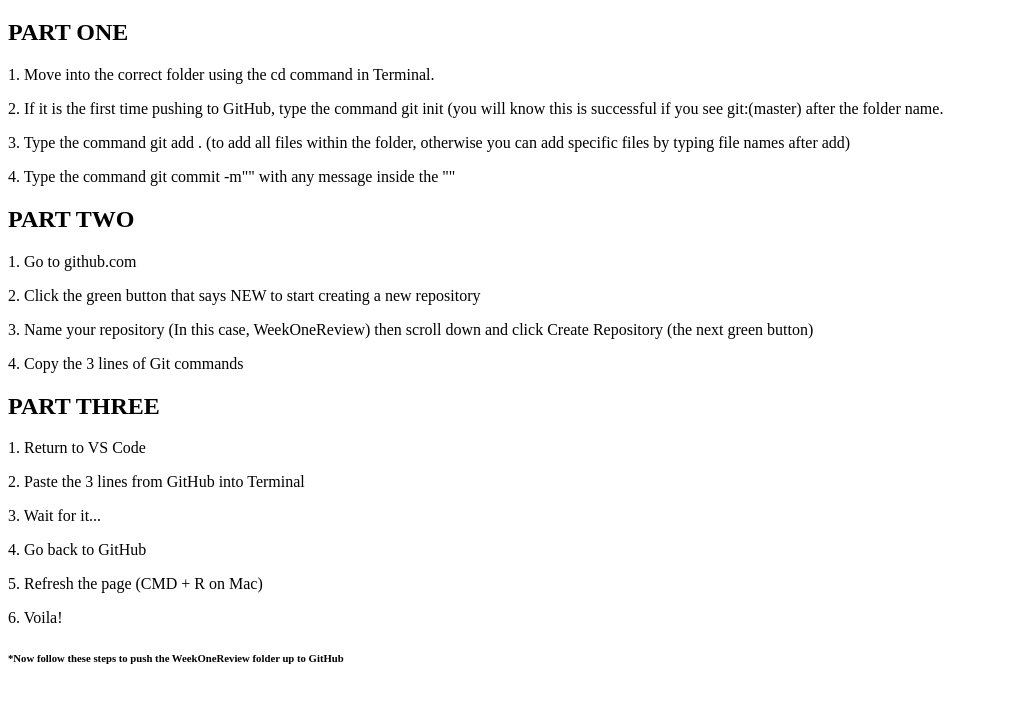
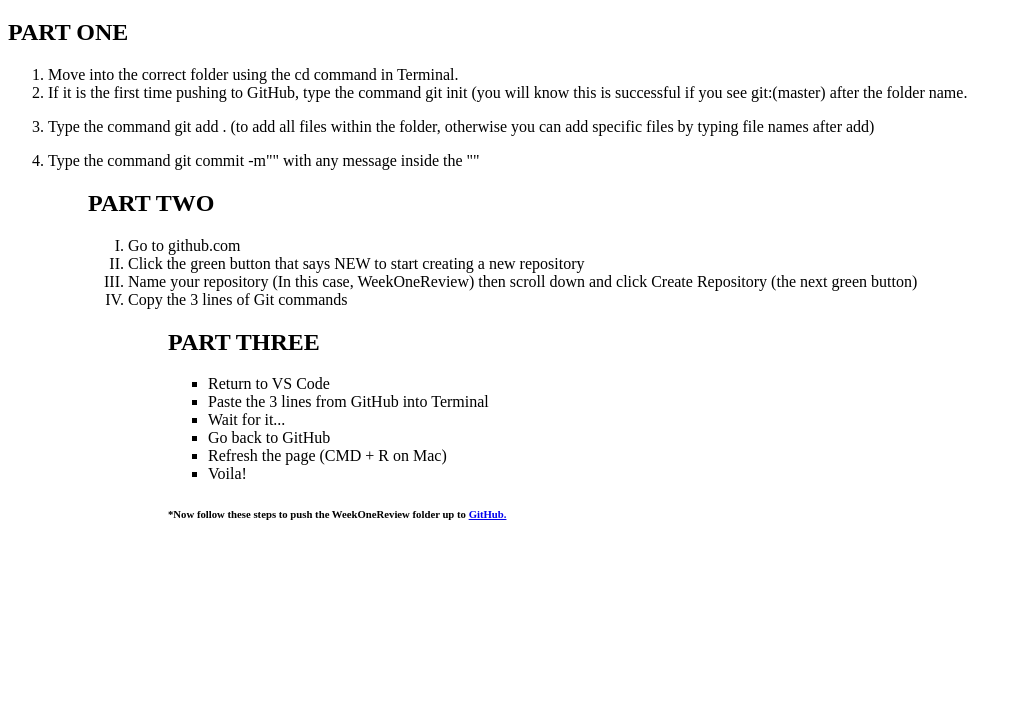
Before and after one commit to acmcgowan2/WeekOneReview, a plain HTML site: page index.html in a window 1280 px wide. Shown: the part 61-764 px from the top of the page, without its empty margins (0-1018 px from the left). Drawn offline with Linux system fonts and the light colour scheme.

Commit message:
WeekOneReview

```diff
--- a/index.html
+++ b/index.html
@@ -7,30 +7,34 @@
     <body>
         <h1>How to Push to GitHub</h1>
             <h2>PART ONE</h2>
-                <p>1. Move into the correct folder using the cd command in Terminal.</p>
-                <p>2. If it is the first time pushing to GitHub, type the command git init (you will know this is successful if you see git:(master) after the folder name.</p>
-                <p>3. Type the command git add . (to add all files within the folder, otherwise you can add specific files by typing file names after add)</p>
-                <p>4. Type the command git commit -m"" with any message inside the ""</p>
+                <ol type="1">
+                <li> Move into the correct folder using the cd command in Terminal.</li>
+                <li> If it is the first time pushing to GitHub, type the command git init (you will know this is successful if you see git:(master) after the folder name.</p>
+                <li> Type the command git add . (to add all files within the folder, otherwise you can add specific files by typing file names after add)</p>
+                <li> Type the command git commit -m"" with any message inside the ""</li>
+                <ol>
+            <h2>PART TWO</h2>
+            <ol type="I">
+                <li> Go to github.com</li>
+                <li> Click the green button that says NEW to start creating a new repository</li>
+                <li> Name your repository (In this case, WeekOneReview) then scroll down and click Create Repository (the next green button)</li>
+                <li> Copy the 3 lines of Git commands</li>
+            <ol>
+            <h2>PART THREE</h2>
+            <ul>
 
-            <h2>PART TWO</h2>
-                <p>1. Go to github.com</p>
-                <p>2. Click the green button that says NEW to start creating a new repository</p>
-                <p>3. Name your repository (In this case, WeekOneReview) then scroll down and click Create Repository (the next green button)</p>
-                <p>4. Copy the 3 lines of Git commands</p>
+            <li> Return to VS Code</li>
+            <li> Paste the 3 lines from GitHub into Terminal</li>
+            <li> Wait for it...</li>
+            <li> Go back to GitHub</li>
+            <li> Refresh the page (CMD + R on Mac)</li>
+            <li> Voila!</li>
+            </ul>
 
-            <h2>PART THREE</h2>
-                <p>1. Return to VS Code</p>
-                <p>2. Paste the 3 lines from GitHub into Terminal</p>
-                <p>3. Wait for it...</p>
-                <p>4. Go back to GitHub</p>
-                <p>5. Refresh the page (CMD + R on Mac)</p>
-                <p>6. Voila!</p>
-
-
-            <h6>*Now follow these steps to push the WeekOneReview folder up to GitHub</h6>
+            <h6>*Now follow these steps to push the WeekOneReview folder up to <a href="https://github.com/" target="_blank">GitHub.</a></h6>
 
             <!-- Live server shortcut is CMD + L + O 9the letter O)-->
 
+        </body>
 
-    </body>
-</html>
+        </html>
```
